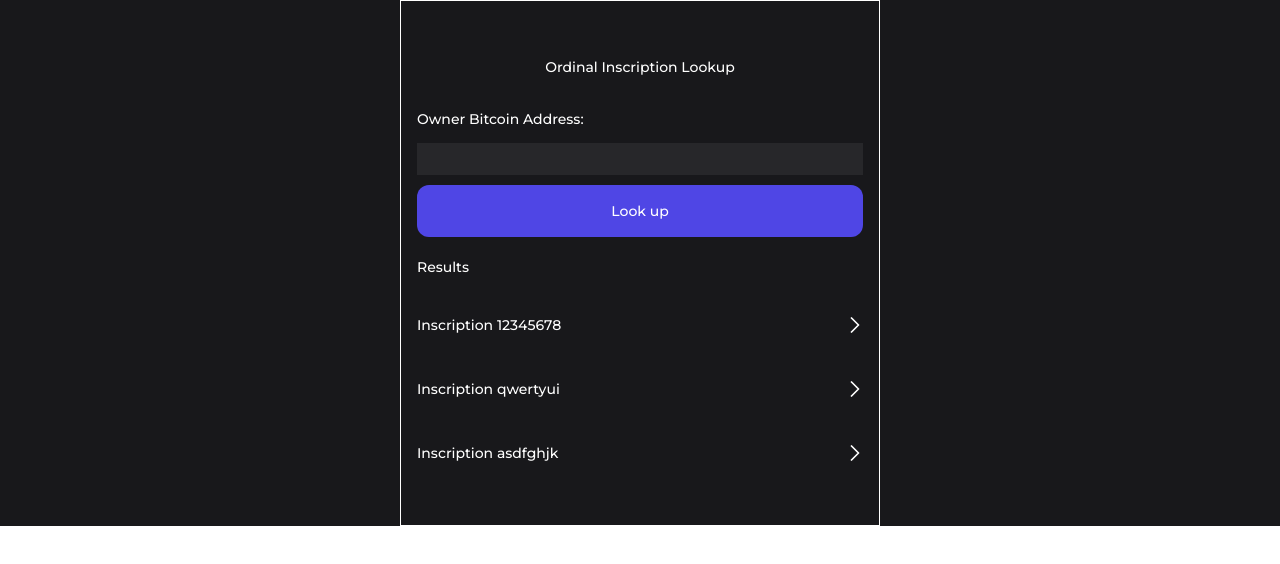
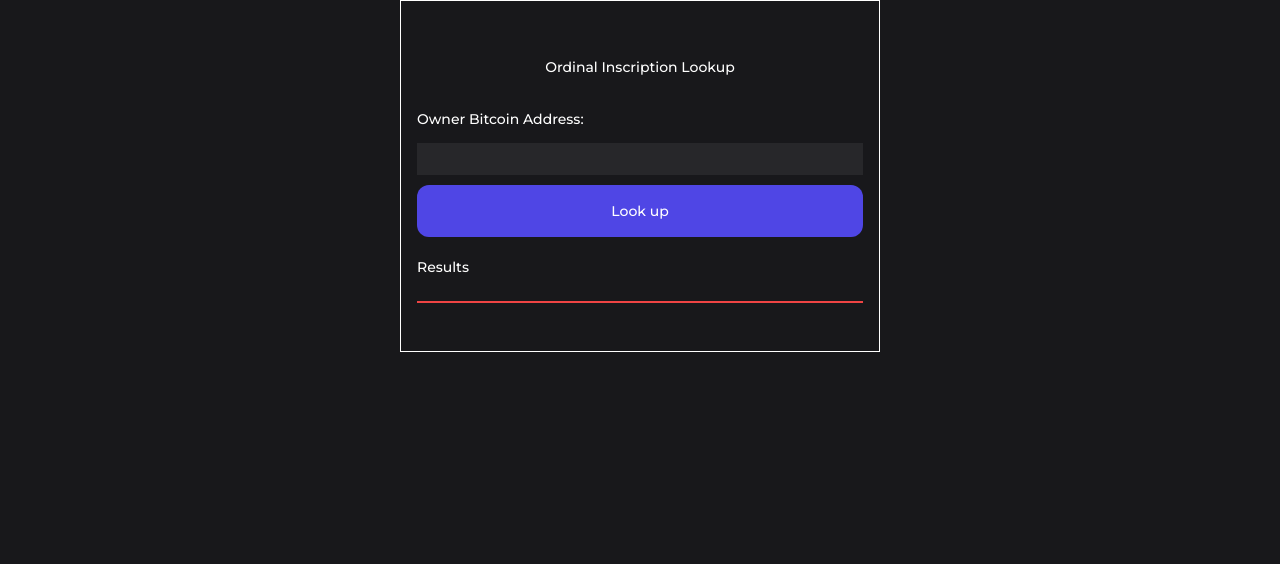
Before and after one commit to aryzing/ordinal-inscriptions-browser, a React (Vite) app: page / in a window 1280 px wide. Shown: the top 564 px of the page. Built offline with nearby package versions, Linux system fonts and the light colour scheme.

Commit message:
Display inscriptions

```diff
--- a/package.json
+++ b/package.json
@@ -12,6 +12,7 @@
   },
   "dependencies": {
     "@tanstack/react-query": "^5.17.19",
+    "@tanstack/react-query-devtools": "5.17.21",
     "react": "18.2.0",
     "react-dom": "18.2.0"
   },
--- a/src/App.tsx
+++ b/src/App.tsx
@@ -3,8 +3,10 @@ import {
   QueryClientProvider,
   useQuery,
 } from "@tanstack/react-query";
+import { ReactQueryDevtools } from "@tanstack/react-query-devtools";
 import { useForm } from "react-hook-form";
 
+import { OrdinalUtxo, Paginated } from "./api/types";
 import { Button } from "./components/Button";
 import { Header } from "./components/Headers";
 import { Result } from "./components/Result";
@@ -16,7 +18,7 @@ function InscriptionLookup() {
     bitcoinAddress: string;
   }>();
 
-  const ordinalQuery = useQuery({
+  const ordinalQuery = useQuery<Paginated<OrdinalUtxo>>({
     queryKey: ["ordinals"],
     queryFn: async () => {
       const { bitcoinAddress } = getValues();
@@ -59,15 +61,17 @@ function InscriptionLookup() {
 
       <div className="pb-5" />
 
-      <div className="w-full px-4">
+      <div className="flex w-full flex-col px-4">
         <Text>Results</Text>
 
         <div className="pb-6" />
 
-        <div className="flex flex-col gap-y-4 ">
-          <Result id="12345678" />
-          <Result id="qwertyui" />
-          <Result id="asdfghjk" />
+        <div className="flex min-h-0 grow flex-col gap-y-4 border border-red-500">
+          {ordinalQuery.data?.results.map((utxo) =>
+            utxo.inscriptions.map((inscription) => (
+              <Result key={inscription.id} id={inscription.id.slice(0, 8)} />
+            )),
+          )}
         </div>
       </div>
     </div>
@@ -79,11 +83,12 @@ const queryClient = new QueryClient();
 export default function App() {
   return (
     <QueryClientProvider client={queryClient}>
-      <div className="bg-zinc-900">
+      <div className="h-screen w-screen overflow-hidden bg-zinc-900">
         <div className="mx-auto w-full max-w-[480px] border border-white py-12">
           <InscriptionLookup />
         </div>
       </div>
+      <ReactQueryDevtools initialIsOpen={false} />
     </QueryClientProvider>
   );
 }
--- /dev/null
+++ b/src/api/types.ts
@@ -0,0 +1,22 @@
+export type Paginated<T> = {
+  limit: number;
+  total: number;
+  results: Array<T>;
+};
+
+export type OrdinalUtxo = {
+  txid: string;
+  vout: number;
+  block_height: number;
+  value: number;
+  sats: Array<{
+    number: number;
+    rarity_ranking: string;
+    offset: number;
+  }>;
+  inscriptions: Array<{
+    id: string;
+    offset: 0;
+    content_type: string;
+  }>;
+};
```
Also changed, not shown: 1 other file (tests, documents, lock files or other folders).
